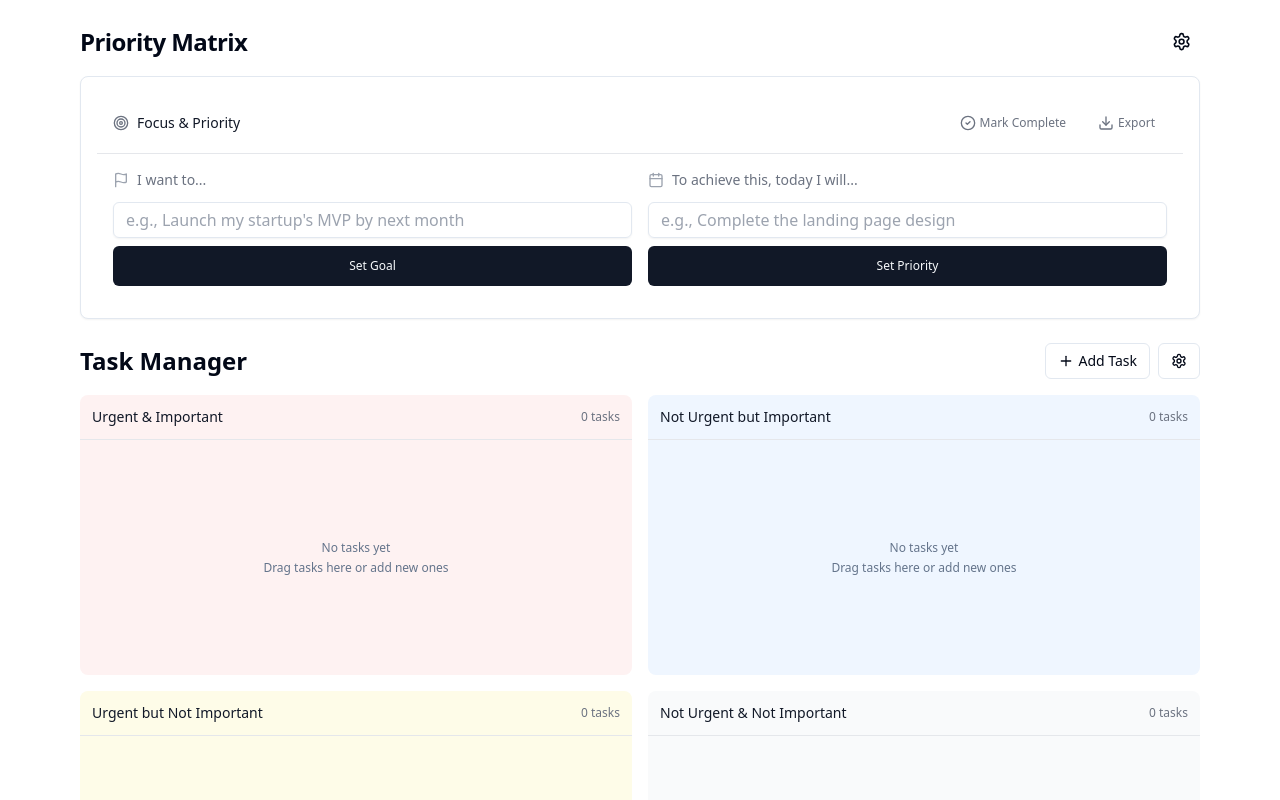
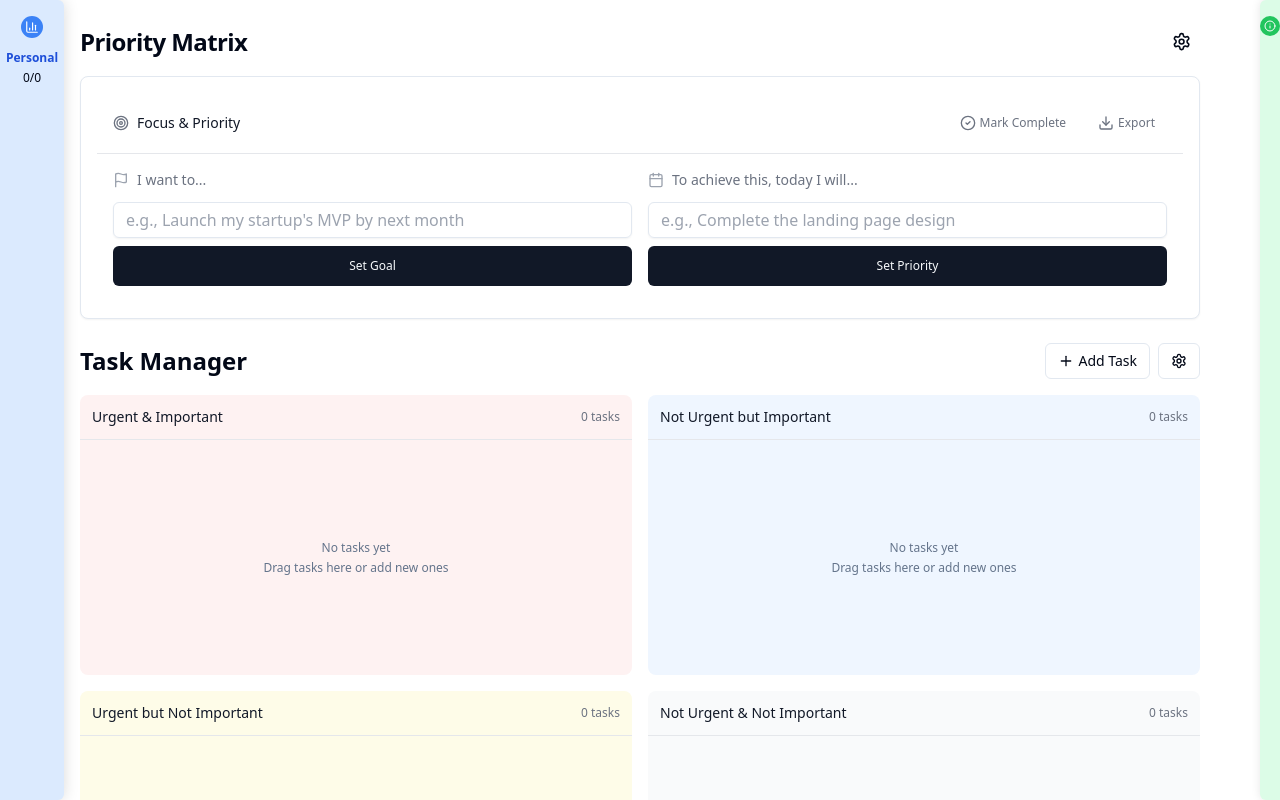
Before and after one commit to georgesiosi/gsdapp, a Next.js app: page / in a window 1280 px wide. Shown: the top 800 px of the page. Built offline with nearby package versions, Linux system fonts and the light colour scheme.

Commit message:
Add velocity meters for personal and work tasks

```diff
--- a/app/globals.css
+++ b/app/globals.css
@@ -447,3 +447,31 @@ body {
   border-radius: 0.25rem;
   margin-left: 0.5rem;
 }
+
+/* Velocity Meters */
+.velocity-meter {
+  box-shadow: 0 0 10px rgba(0, 0, 0, 0.1);
+  backdrop-filter: blur(5px);
+  transition: width 0.3s ease, opacity 0.3s ease;
+}
+
+.velocity-meter:hover {
+  box-shadow: 0 0 15px rgba(0, 0, 0, 0.15);
+}
+
+/* Animation for velocity meter when a task is completed */
+@keyframes pulse-meter {
+  0% {
+    opacity: 0.8;
+  }
+  50% {
+    opacity: 1;
+  }
+  100% {
+    opacity: 0.8;
+  }
+}
+
+.velocity-meter.pulse {
+  animation: pulse-meter 1s ease-in-out;
+}
--- a/components/task-manager.tsx
+++ b/components/task-manager.tsx
@@ -15,6 +15,7 @@ import { EisenhowerMatrix } from "@/components/eisenhower-matrix"
 import { TaskModal } from "@/components/task-modal"
 import { ReflectionCard } from "@/components/ui/reflection-card"
 import { TaskCompletionConfetti } from "@/components/ui/task-completion-confetti"
+import { VelocityMeters } from "@/components/velocity-meters"
 import {
   DropdownMenu,
   DropdownMenuContent,
@@ -245,6 +246,9 @@ export function TaskManager() {
         onAddTask={handleAddTask}
         isAIThinking={isAIThinking}
       />
+
+      {/* Velocity Meters for personal and work tasks */}
+      <VelocityMeters tasks={tasks} />
     </div>
   )
 }
--- /dev/null
+++ b/components/ui/velocity-meter.tsx
@@ -0,0 +1,250 @@
+"use client"
+
+import { useState, useEffect } from "react"
+import { cn } from "@/lib/utils"
+import { Task, TaskType } from "@/types/task"
+import { BarChart3, Info } from "lucide-react"
+import {
+  Tooltip,
+  TooltipContent,
+  TooltipProvider,
+  TooltipTrigger,
+} from "@/components/ui/tooltip"
+
+interface VelocityMeterProps {
+  tasks: Task[]
+  type: TaskType
+  position: "left" | "right"
+  className?: string
+}
+
+export function VelocityMeter({
+  tasks,
+  type,
+  position,
+  className
+}: VelocityMeterProps) {
+  const [isExpanded, setIsExpanded] = useState(false)
+  const [isPulsing, setIsPulsing] = useState(false)
+  const [prevCompletedCount, setPrevCompletedCount] = useState(0)
+
+  // Filter tasks by type and get counts
+  const typeTasks = tasks.filter(task => task.taskType === type)
+  const totalTasks = typeTasks.length
+  const completedTasks = typeTasks.filter(task => task.completed).length
+  const pendingTasks = totalTasks - completedTasks
+
+  // Check if a task was just completed and trigger pulse animation
+  useEffect(() => {
+    if (completedTasks > prevCompletedCount && prevCompletedCount > 0) {
+      setIsPulsing(true)
+      const timer = setTimeout(() => {
+        setIsPulsing(false)
+      }, 1000)
+      return () => clearTimeout(timer)
+    }
+    setPrevCompletedCount(completedTasks)
+  }, [completedTasks, prevCompletedCount])
+
+  // Calculate percentages for visualization
+  const completionPercentage = totalTasks > 0 ? (completedTasks / totalTasks) * 100 : 0
+
+  // Get tasks by quadrant
+  const q1Tasks = typeTasks.filter(task => task.quadrant === "q1")
+  const q2Tasks = typeTasks.filter(task => task.quadrant === "q2")
+  const q3Tasks = typeTasks.filter(task => task.quadrant === "q3")
+  const q4Tasks = typeTasks.filter(task => task.quadrant === "q4")
+
+  // Calculate completion by quadrant
+  const q1Completed = q1Tasks.filter(task => task.completed).length
+  const q2Completed = q2Tasks.filter(task => task.completed).length
+  const q3Completed = q3Tasks.filter(task => task.completed).length
+  const q4Completed = q4Tasks.filter(task => task.completed).length
+
+  // Get today's tasks and completed tasks
+  const today = new Date()
+  today.setHours(0, 0, 0, 0)
+
+  const todayTasks = typeTasks.filter(task => {
+    const taskDate = new Date(task.createdAt)
+    taskDate.setHours(0, 0, 0, 0)
+    return taskDate.getTime() === today.getTime()
+  })
+
+  const todayCompleted = todayTasks.filter(task => task.completed).length
+
+  // Determine color scheme based on task type
+  const colorScheme = type === "personal"
+    ? {
+        primary: "bg-blue-500",
+        secondary: "bg-blue-300",
+        muted: "bg-blue-100",
+        text: "text-blue-700",
+        hover: "hover:bg-blue-600"
+      }
+    : {
+        primary: "bg-green-500",
+        secondary: "bg-green-300",
+        muted: "bg-green-100",
+        text: "text-green-700",
+        hover: "hover:bg-green-600"
+      }
+
+  return (
+    <div
+      className={cn(
+        "velocity-meter fixed top-0 bottom-0 w-5 flex flex-col items-center justify-end transition-all duration-300 z-50",
+        position === "left" ? "left-0 rounded-r-md" : "right-0 rounded-l-md",
+        isExpanded ? "w-16" : "hover:w-8",
+        isPulsing && "pulse",
+        colorScheme.muted,
+        className
+      )}
+      onMouseEnter={() => setIsExpanded(true)}
+      onMouseLeave={() => setIsExpanded(false)}
+    >
+      {/* Meter fill */}
+      <div
+        className={cn(
+          "absolute bottom-0 w-full transition-all duration-500",
+          colorScheme.primary
+        )}
+        style={{
+          height: `${completionPercentage}%`,
+          opacity: completedTasks > 0 ? 0.8 : 0.4
+        }}
+      />
+
+      {/* Today's tasks indicator */}
+      {todayTasks.length > 0 && (
+        <div
+          className={cn(
+            "absolute w-full py-1 flex items-center justify-center",
+            colorScheme.secondary,
+            isExpanded ? "px-2" : ""
+          )}
+          style={{
+            bottom: `${completionPercentage}%`,
+            height: `${(todayTasks.length / totalTasks) * 100}%`,
+            minHeight: "20px",
+            opacity: 0.8
+          }}
+        >
+          {isExpanded && (
+            <span className="text-xs font-bold text-white">
+              {todayCompleted}/{todayTasks.length}
+            </span>
+          )}
+        </div>
+      )}
+
+      {/* Info section at top */}
+      <div className={cn(
+        "absolute top-4 flex flex-col items-center",
+        isExpanded ? "w-full px-2" : "w-full"
+      )}>
+        <TooltipProvider>
+          <Tooltip>
+            <TooltipTrigger asChild>
+              <div className={cn(
+                "rounded-full p-1 mb-1",
+                colorScheme.primary,
+                "cursor-pointer"
+              )}>
+                {isExpanded ? (
+                  <BarChart3 size={14} className="text-white" />
+                ) : (
+                  <Info size={12} className="text-white" />
+                )}
+              </div>
+            </TooltipTrigger>
+            <TooltipContent side={position === "left" ? "right" : "left"}>
+              <p className="text-xs font-medium">{type === "personal" ? "Personal" : "Work"} Tasks</p>
+              <p className="text-xs">Completed: {completedTasks}/{totalTasks}</p>
+              <p className="text-xs">Today: {todayCompleted}/{todayTasks.length}</p>
+            </TooltipContent>
+          </Tooltip>
+        </TooltipProvider>
+
+        {isExpanded && (
+          <div className="text-center mt-2">
+            <p className={cn("text-xs font-bold", colorScheme.text)}>
+              {type === "personal" ? "Personal" : "Work"}
+            </p>
+            <p className="text-xs font-medium mt-1">
+              {completedTasks}/{totalTasks}
+            </p>
+          </div>
+        )}
+      </div>
+
+      {/* Quadrant indicators (only when expanded) */}
+      {isExpanded && (
+        <div className="absolute bottom-4 w-full px-2">
+          <div className="space-y-2">
+            <QuadrantIndicator
+              label="Q1"
+              total={q1Tasks.length}
+              completed={q1Completed}
+              colorScheme={colorScheme}
+            />
+            <QuadrantIndicator
+              label="Q2"
+              total={q2Tasks.length}
+              completed={q2Completed}
+              colorScheme={colorScheme}
+            />
+            <QuadrantIndicator
+              label="Q3"
+              total={q3Tasks.length}
+              completed={q3Completed}
+              colorScheme={colorScheme}
+            />
+            <QuadrantIndicator
+              label="Q4"
+              total={q4Tasks.length}
+              completed={q4Completed}
+              colorScheme={colorScheme}
+            />
+          </div>
+        </div>
+      )}
+    </div>
+  )
+}
+
+interface QuadrantIndicatorProps {
+  label: string
+  total: number
+  completed: number
+  colorScheme: {
+    primary: string
+    secondary: string
+    muted: string
+    text: string
+    hover: string
+  }
+}
+
+function QuadrantIndicator({
+  label,
+  total,
+  completed,
+  colorScheme
+}: QuadrantIndicatorProps) {
+  if (total === 0) return null
+
+  const completionPercentage = (completed / total) * 100
+
+  return (
+    <div className="flex items-center justify-between">
+      <span className="text-xs font-medium">{label}</span>
+      <div className="w-8 h-2 bg-gray-200 rounded-full overflow-hidden">
+        <div
+          className={cn("h-full", colorScheme.primary)}
+          style={{ width: `${completionPercentage}%` }}
+        />
+      </div>
+    </div>
+  )
+}
--- /dev/null
+++ b/components/velocity-meters.tsx
@@ -0,0 +1,28 @@
+"use client"
+
+import { VelocityMeter } from "@/components/ui/velocity-meter"
+import { Task } from "@/types/task"
+
+interface VelocityMetersProps {
+  tasks: Task[]
+}
+
+export function VelocityMeters({ tasks }: VelocityMetersProps) {
+  return (
+    <>
+      {/* Personal Tasks Velocity Meter (Left side) */}
+      <VelocityMeter
+        tasks={tasks}
+        type="personal"
+        position="left"
+      />
+
+      {/* Work Tasks Velocity Meter (Right side) */}
+      <VelocityMeter
+        tasks={tasks}
+        type="work"
+        position="right"
+      />
+    </>
+  )
+}
```
